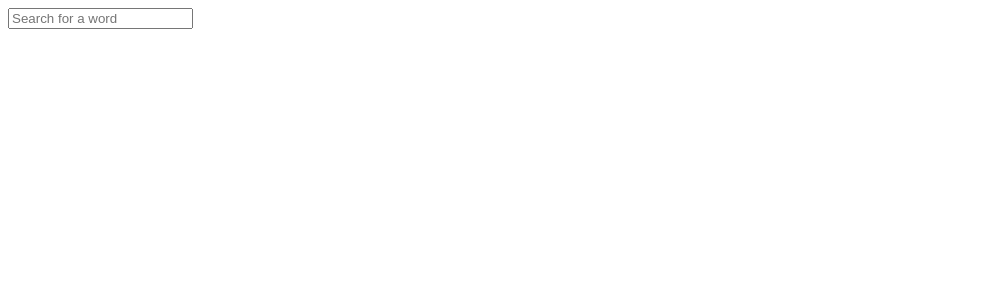
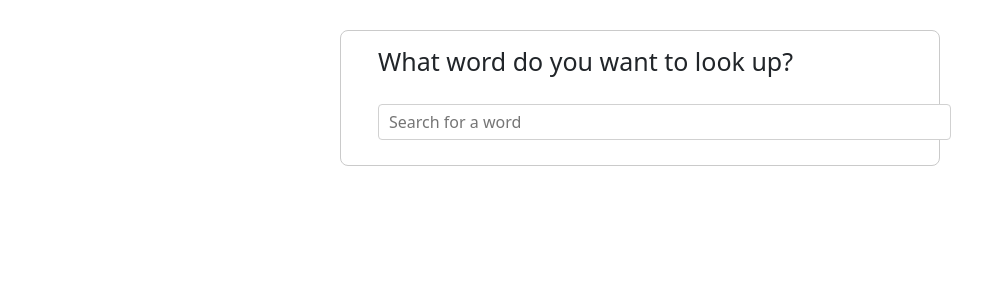
Before and after one commit to Gelarehak/dictionary-react-, a React (Create React App) app: page / in a window 1280 px wide. Shown: the top 300 px of the page, without its empty margins (0-1006 px from the left). Built offline with nearby package versions, Linux system fonts and the light colour scheme.

Commit message:
design first step

```diff
--- a/package.json
+++ b/package.json
@@ -7,7 +7,9 @@
     "@testing-library/react": "^11.2.7",
     "@testing-library/user-event": "^12.8.3",
     "axios": "^0.24.0",
+    "bootstrap": "^5.1.3",
     "react": "^17.0.2",
+    "react-bootstrap": "^2.0.3",
     "react-dom": "^17.0.2",
     "react-scripts": "4.0.3",
     "web-vitals": "^1.1.2"
--- a/src/App.css
+++ b/src/App.css
@@ -0,0 +1,12 @@
+.App {
+  max-width: 600px;
+  margin: 30px auto;
+  border: 1px solid rgb(202, 202, 202);
+  border-radius: 8px;
+  padding: 5px;
+}
+.header {
+  font-size: 25px;
+  margin-top: 10px;
+  margin-left: 20px;
+}
--- a/src/App.js
+++ b/src/App.js
@@ -7,6 +7,7 @@ export default function App() {
     <div className="App">
       <header className="App-header">
         <div className="container">
+          <h1 className="header">What word do you want to look up?</h1>
           <Dictionary />
         </div>
       </header>
--- /dev/null
+++ b/src/Dictionary.css
@@ -0,0 +1,33 @@
+.form {
+  margin: 20px;
+  border: 1px solid rgb(209, 209, 209);
+  border-radius: 4px;
+  padding: 5px 330px 5px 10px;
+}
+.word {
+  font-size: 30px;
+  font-weight: bold;
+  margin: 0px 20px;
+}
+.phonetic {
+  font-size: 18px;
+  margin-left: 20px;
+}
+.Meaning {
+  text-align: justify;
+}
+.partOfSpeech {
+  font-size: 20px;
+  opacity: 0.8;
+  margin-bottom: 5px;
+  margin-top: 25px;
+  margin-left: 20px;
+}
+
+.definition {
+  margin: 0px 40px;
+}
+.example {
+  margin: 0px 40px 12px;
+  color: green;
+}
--- a/src/Dictionary.js
+++ b/src/Dictionary.js
@@ -1,6 +1,8 @@
 import React, { useState } from "react";
 import Result from "./Result";
+import "bootstrap/dist/css/bootstrap.min.css";
 import axios from "axios";
+import "./Dictionary.css";
 
 export default function Dictionary() {
   const [keyword, setKeyword] = useState("");
@@ -23,8 +25,8 @@ export default function Dictionary() {
         <input
           type="text"
           placeholder="Search for a word"
-          className="form-control"
           onChange={keywordChange}
+          className="form"
         />
       </form>
       <Result result={result} />
--- a/src/Meaning.js
+++ b/src/Meaning.js
@@ -4,13 +4,13 @@ export default function Meaning(props) {
   console.log(props.meaning);
   return (
     <div className="Meaning">
-      <p>{props.meaning.partOfSpeech}</p>
+      <p className="partOfSpeech">{props.meaning.partOfSpeech}</p>
       {props.meaning.definitions.map(function (definition, index) {
         return (
-          <div key={index}>
-            {definition.definition}
-            <br />
-            {definition.example}
+          <div key={index} className="wordMeaning">
+            <p className="definition">{definition.definition}</p>
+
+            <p className="example">{definition.example}</p>
           </div>
         );
       })}
--- a/src/Result.js
+++ b/src/Result.js
@@ -6,8 +6,8 @@ export default function Result(props) {
   if (props.result) {
     return (
       <div className="Results">
-        <p>{props.result.word}</p>
-        <h1>{props.result.phonetic}</h1>
+        <p className="word text-capitalize">{props.result.word}</p>
+        <h1 className="phonetic">/{props.result.phonetic}/</h1>
         <h3> synonym</h3>
         {props.result.meanings.map(function (meaning, index) {
           return (
--- a/src/index.css
+++ b/src/index.css
@@ -0,0 +1,3 @@
+body {
+  font-family: arial, sans-serif;
+}
```
Also changed, not shown: 1 other file (tests, documents, lock files or other folders).
